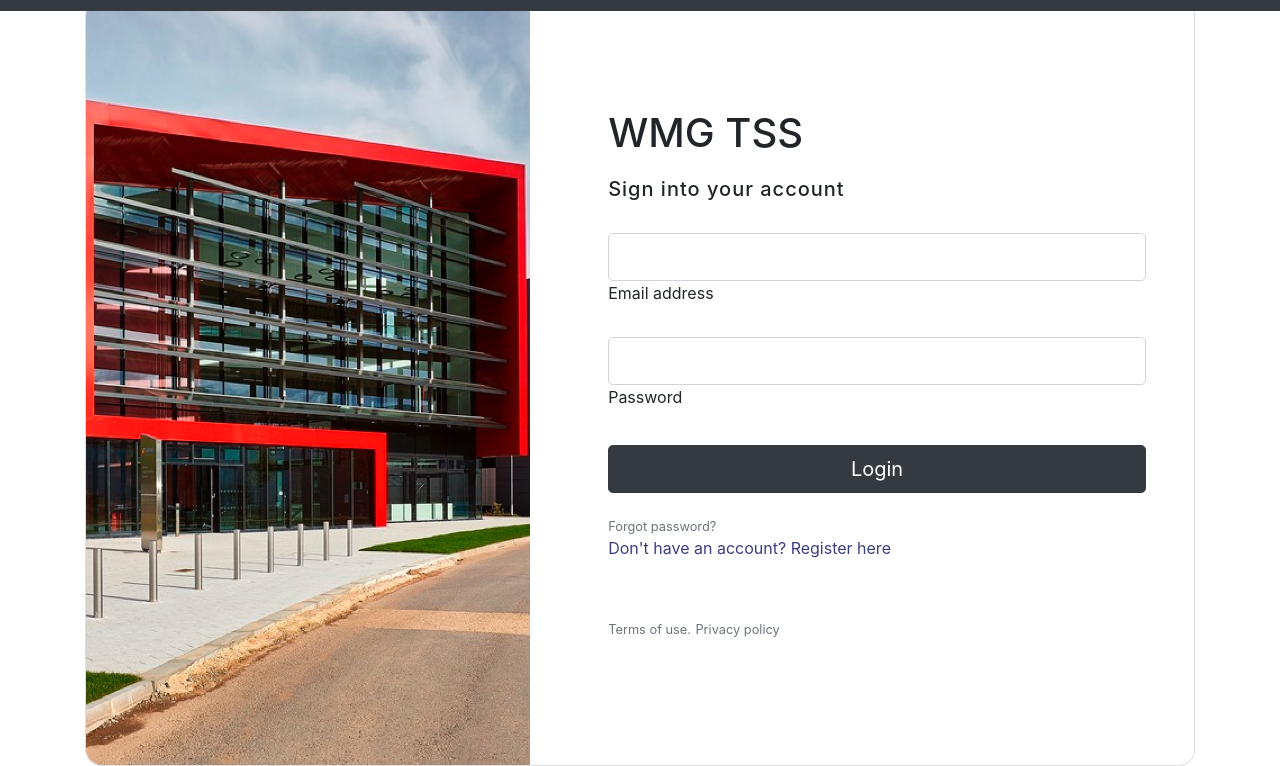
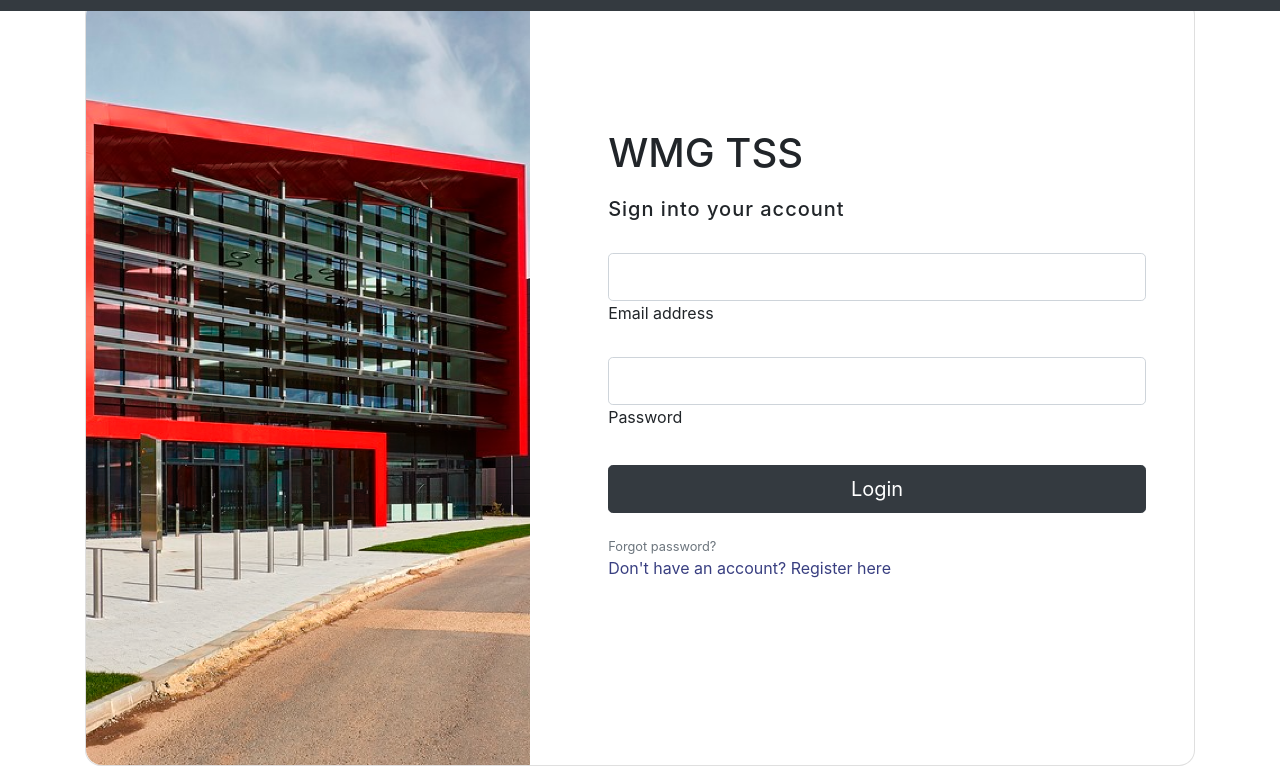
Before and after one commit to jaxkyoung/1921983_WM393_Assignment_2, a Flask app: template src/templates/logIn2.html in a window 1280 px wide. Shown: the part 65-831 px from the top of the page. Run offline with Flask 2, Linux system fonts and the light colour scheme; the template is opened without the code that fills it, so the values that code supplies are empty; some libraries are stand-ins or nearby versions.

Commit message:
removed terms of service section from login page

```diff
--- a/src/templates/logIn2.html
+++ b/src/templates/logIn2.html
@@ -87,8 +87,6 @@
                       </div>
                       <a class="small text-muted" href="#!">Forgot password?</a>
                       <p class="mb-5 pb-lg-2" style="color: #393f81;">Don't have an account? <a href="{{url_for('createAccountPage')}}" style="color: #393f81;">Register here</a></p>
-                      <a href="#!" class="small text-muted">Terms of use.</a>
-                      <a href="#!" class="small text-muted">Privacy policy</a>
                     </form>
                   </div>
                 </div>
```
